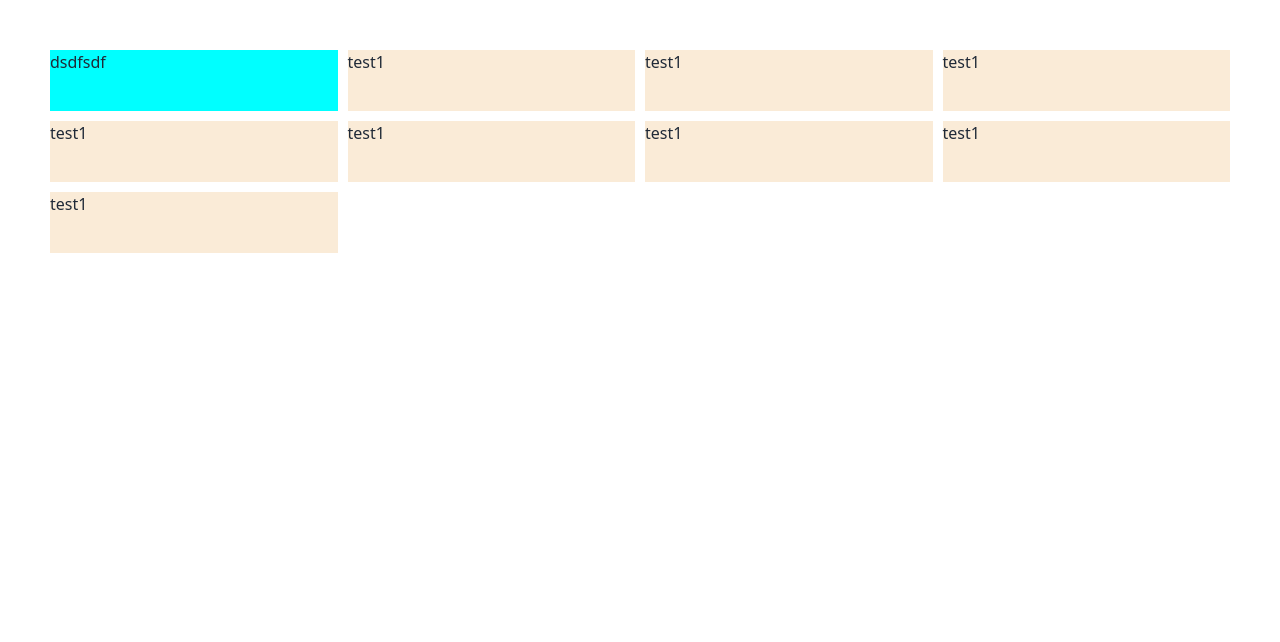
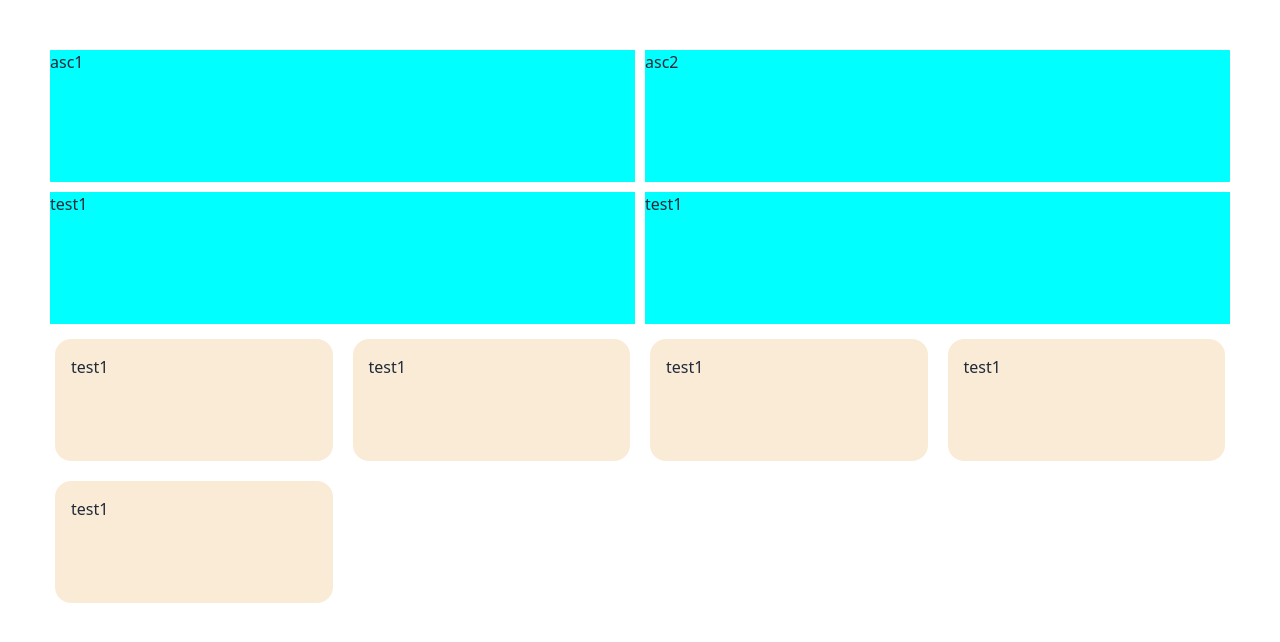
Before and after one commit to Smowling/Order98, a Nuxt app: page /gridtest in a window 1280 px wide. Shown: the top 642 px of the page. Built offline with nearby package versions, Linux system fonts and the light colour scheme.

Commit message:
gridplay

```diff
--- a/pages/gridtest.vue
+++ b/pages/gridtest.vue
@@ -1,14 +1,14 @@
 <template>
     <div class="container">
-        <div class="asc">dsdfsdf</div>
-        <div class="con">test1</div>
-        <div class="con">test1</div>
-        <div class="con">test1</div>
-        <div class="con">test1</div>
-        <div class="con">test1</div>
-        <div class="con">test1</div>
-        <div class="con">test1</div>
-        <div class="con">test1</div>
+        <div class="asc1">asc1</div>
+        <div class="asc2">asc2</div>
+        <div class="desc1">test1</div>
+        <div class="desc2">test1</div>
+        <div class="con card">test1</div>
+        <div class="con card">test1</div>
+        <div class="con card">test1</div>
+        <div class="con card">test1</div>
+        <div class="con card">test1</div>
     </div>
 </template>
 
@@ -16,7 +16,7 @@
 
 </script>
 
-<style>
+<style scoped>
 .container {
     display: grid;
     grid-template-columns: repeat(4, 1fr);
@@ -34,9 +34,34 @@
     background-color: antiquewhite;
 }
 
-.asc {
-    grid-column: 1/2;
-    grid-row: 1/2;
+.card {
+    grid-row: span 2;
+    grid-column: span 1;
+    padding: 1em;
+    margin: 5px;
+}
+
+.asc1 {
+    grid-column: 1 / 3;
+    grid-row: 1 / 3;
+    background-color: aqua;
+}
+
+.asc2 {
+    grid-column: 3 / 5;
+    grid-row: 1 / 3;
+    background-color: aqua;
+}
+
+.desc1 {
+    grid-column: 1 / 3;
+    grid-row: 3 / 5;
+    background-color: aqua;
+}
+
+.desc2 {
+    grid-column: 3 / 5;
+    grid-row: 3 / 5;
     background-color: aqua;
 }
 </style>
```
